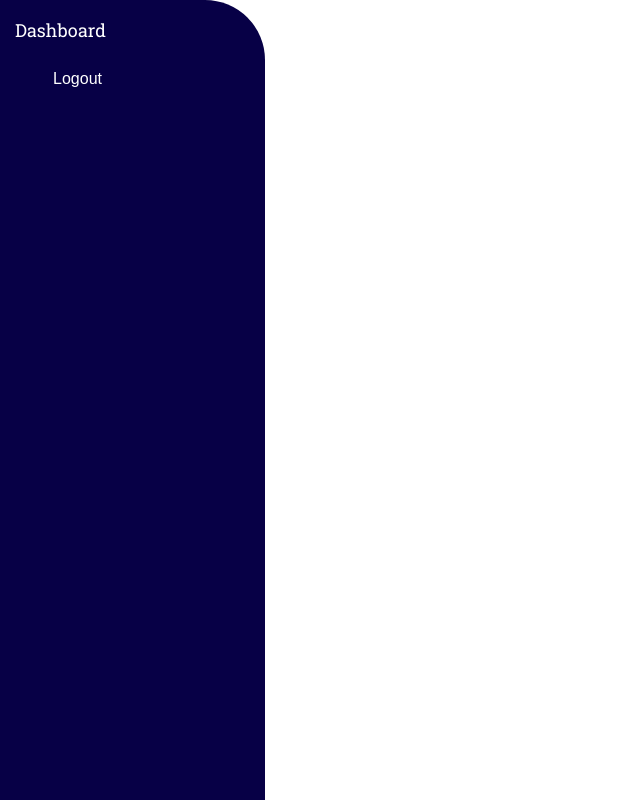
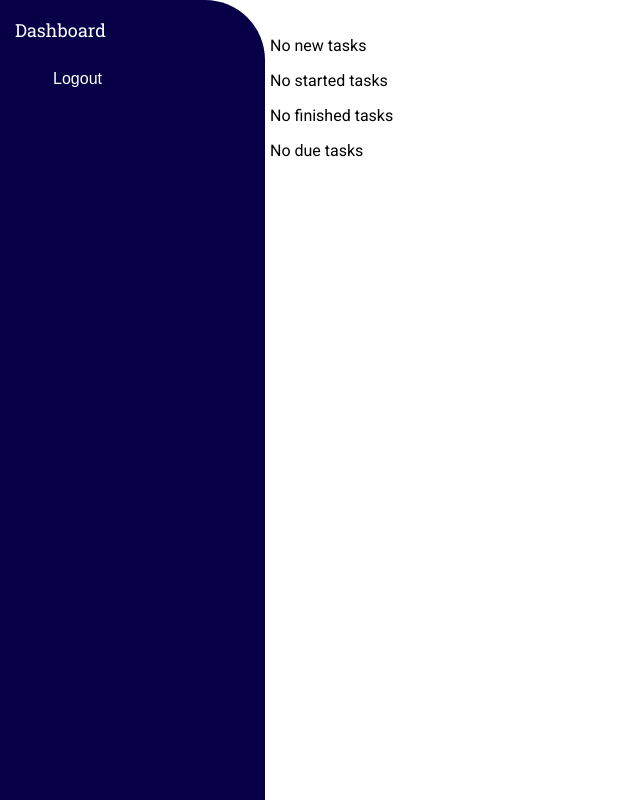
Before and after one commit to KanhaiyaGarg29/hrms, a React (Create React App) app: page /dashboard/Etask in a window 1280 px wide. Shown: the whole page, without its empty margins (0-640 px from the left). Built offline with nearby package versions, Linux system fonts and the light colour scheme.

Commit message:
task list

```diff
--- /dev/null
+++ b/src/components/ETaskList.css
@@ -0,0 +1,3 @@
+.etask-container{
+    margin-left: 250px;
+}
--- a/src/components/ETaskList.js
+++ b/src/components/ETaskList.js
@@ -2,6 +2,7 @@ import { useDispatch, useSelector } from "react-redux";
 import { useState, useEffect } from "react";
 import { getParticulartasks } from "../services/operations/add";
 import { updateTaskStatus } from "../services/operations/add";
+import "./ETaskList.css"
 
 function ETaskList() {
   const [tasks, setTasks] = useState({ new: [], started: [], finished: [] ,due:[]});
@@ -45,7 +46,7 @@ function ETaskList() {
 
 
   return (
-    <>
+    <div className="etask-container">
       {tasks.new.length === 0 ? (
         <p>No new tasks</p>
       ) : (
@@ -115,7 +116,7 @@ function ETaskList() {
         ))
       )}
 
-    </>
+    </div>
   );
 }
 
```
